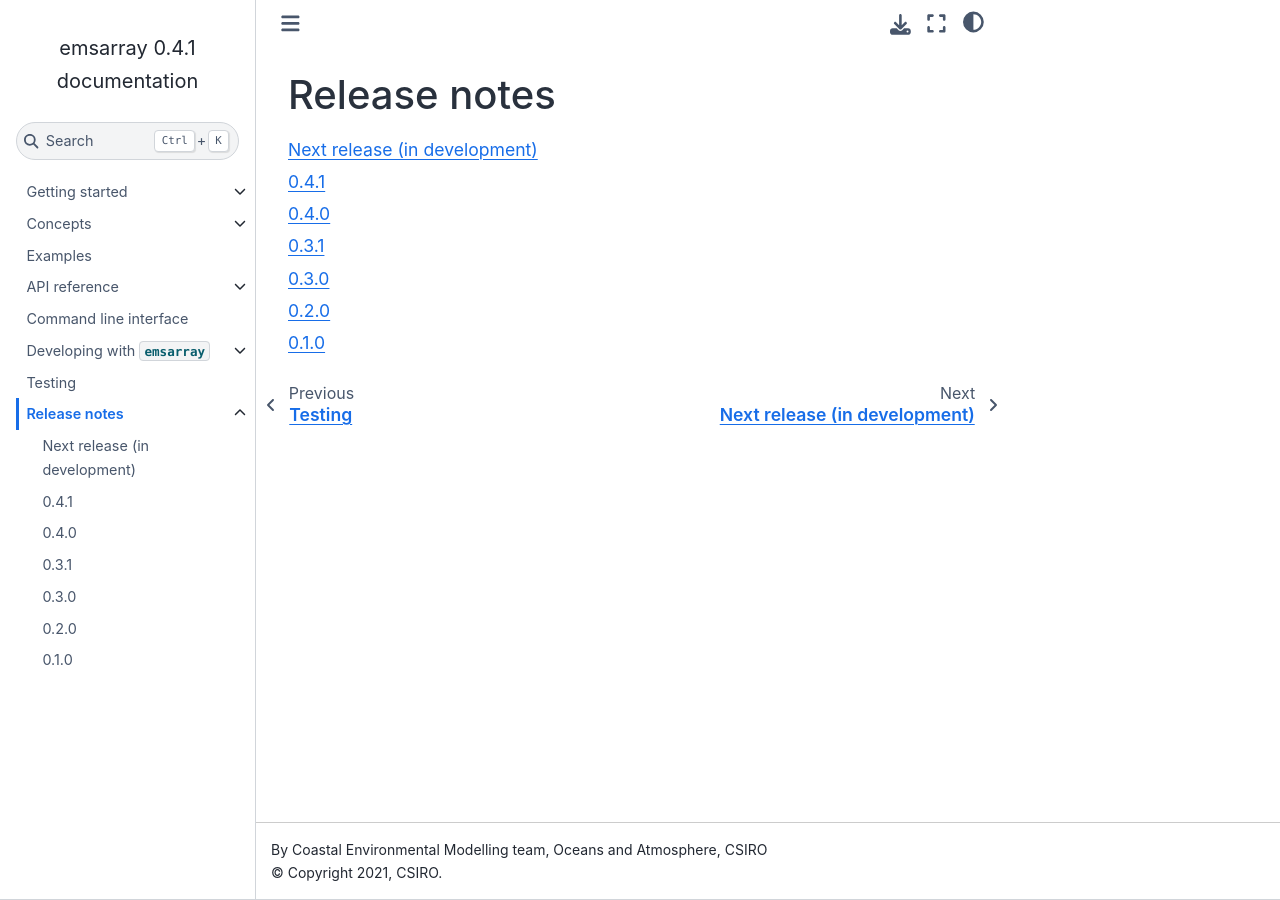
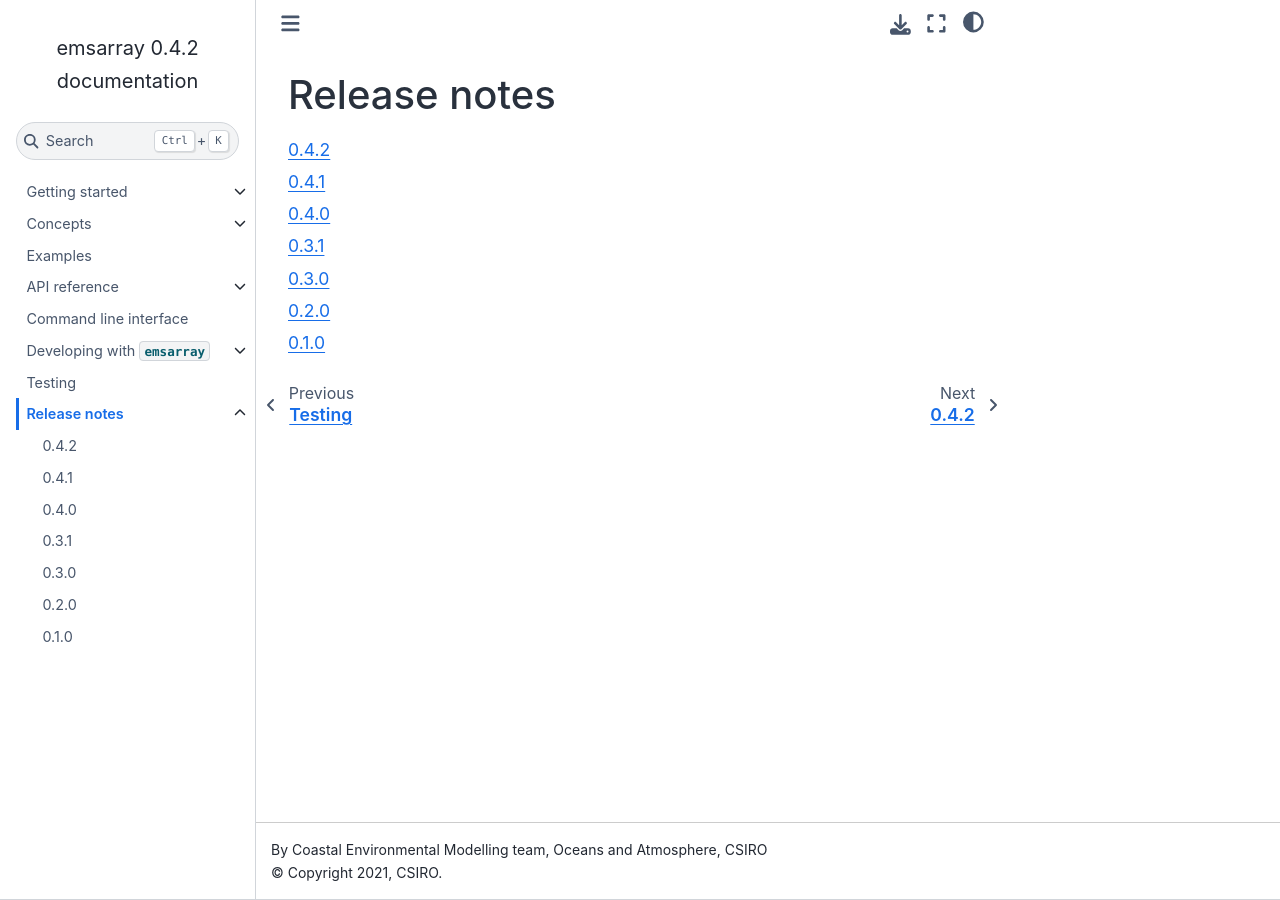
Before and after one commit to csiro-coasts/emsarray, a Sphinx documentation site: the page built from docs/releases/index.rst, in a window 1280 px wide. Built offline with Sphinx 7.4.7 and the Sphinx Book theme 1.1.4, drawn with Linux system fonts in a browser that asks for light colours; pages that are not in the unit, such as notebooks, are missing from menus.

Commit message:
Bump version to v0.4.2

```diff
--- /dev/null
+++ b/docs/releases/0.4.2.rst
@@ -0,0 +1,7 @@
+=====
+0.4.2
+=====
+
+Released on 2023-02-09
+
+* ...
--- a/docs/releases/development.rst
+++ /dev/null
@@ -1,5 +0,0 @@
-=============================
-Next release (in development)
-=============================
-
-* ...
--- a/docs/releases/index.rst
+++ b/docs/releases/index.rst
@@ -4,7 +4,7 @@
 
 .. toctree::
 
-   development
+   0.4.2
    0.4.1
    0.4.0
    0.3.1
--- a/setup.cfg
+++ b/setup.cfg
@@ -1,7 +1,7 @@
 [metadata]
 name = emsarray
 description = xarray extension that supports multiple geometry conventions
-version = 0.4.1
+version = 0.4.2
 long_description = file: README.md
 long_description_content_type = text/markdown
 author = "Coastal Environmental Modelling team, Oceans and Atmosphere, CSIRO"
@@ -10,7 +10,7 @@
 
 project_urls =
 	Documentation = https://emsarray.readthedocs.io/
-	Release notes = https://emsarray.readthedocs.io/en/stable/releases/0.4.1/
+	Release notes = https://emsarray.readthedocs.io/en/stable/releases/0.4.2/
 	Source = https://github.com/csiro-coasts/emsarray/
 
 [options]
```
Also changed, not shown: 1 other file.
